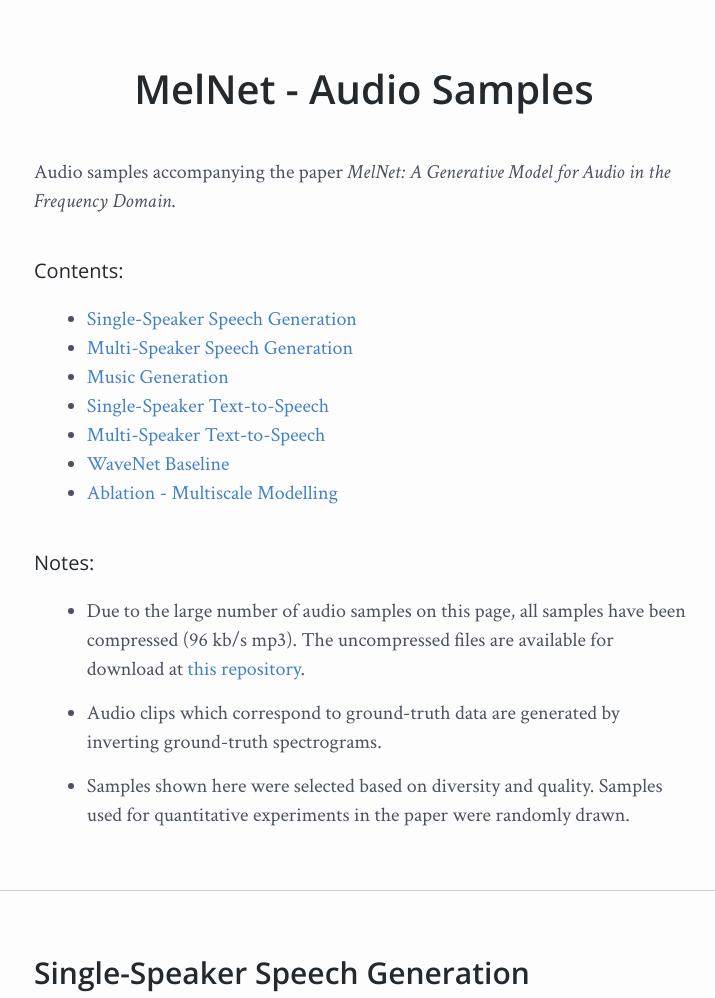
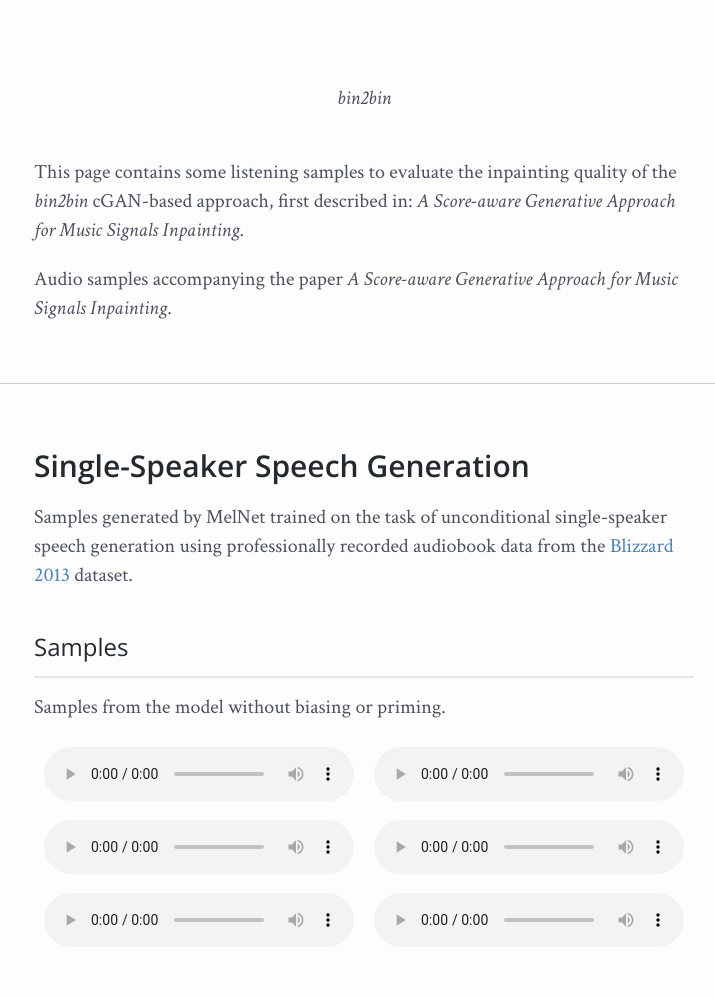
Before and after one commit to aircarlo/bin2bin_music_inpainting, a plain HTML site: page index.html in a window 1280 px wide. Shown: the top 998 px of the page, without its empty margins (276-991 px from the left). Drawn offline with nearby package versions, Linux system fonts and the light colour scheme.

Commit message:
Add files via upload

```diff
--- a/index.html
+++ b/index.html
@@ -15,9 +15,10 @@
 <body>
 
     <div class='section'>
-        <h1>MelNet - Audio Samples</h1>
-        <p>Audio samples accompanying the paper <i>MelNet: A Generative Model for Audio in the Frequency Domain</i>.</p>
-
+        <h1><i>bin2bin</i></h1>
+		<p>This page contains some listening samples to evaluate the inpainting quality of the <i>bin2bin</i> cGAN-based approach, first described in: <i>A Score-aware Generative Approach for Music Signals Inpainting</i>.</p>
+        <p>Audio samples accompanying the paper <i>A Score-aware Generative Approach for Music Signals Inpainting</i>.</p>
+		<!--
         <h4>Contents:</h4>
         <p>
         <ul class='toc'>
@@ -39,6 +40,7 @@
             <li>Samples shown here were selected based on diversity and quality.  Samples used for quantitative experiments in the paper were randomly drawn.</li>
         </ul>
         </p>
+		-->
     </div>
 
     <hr>
```
